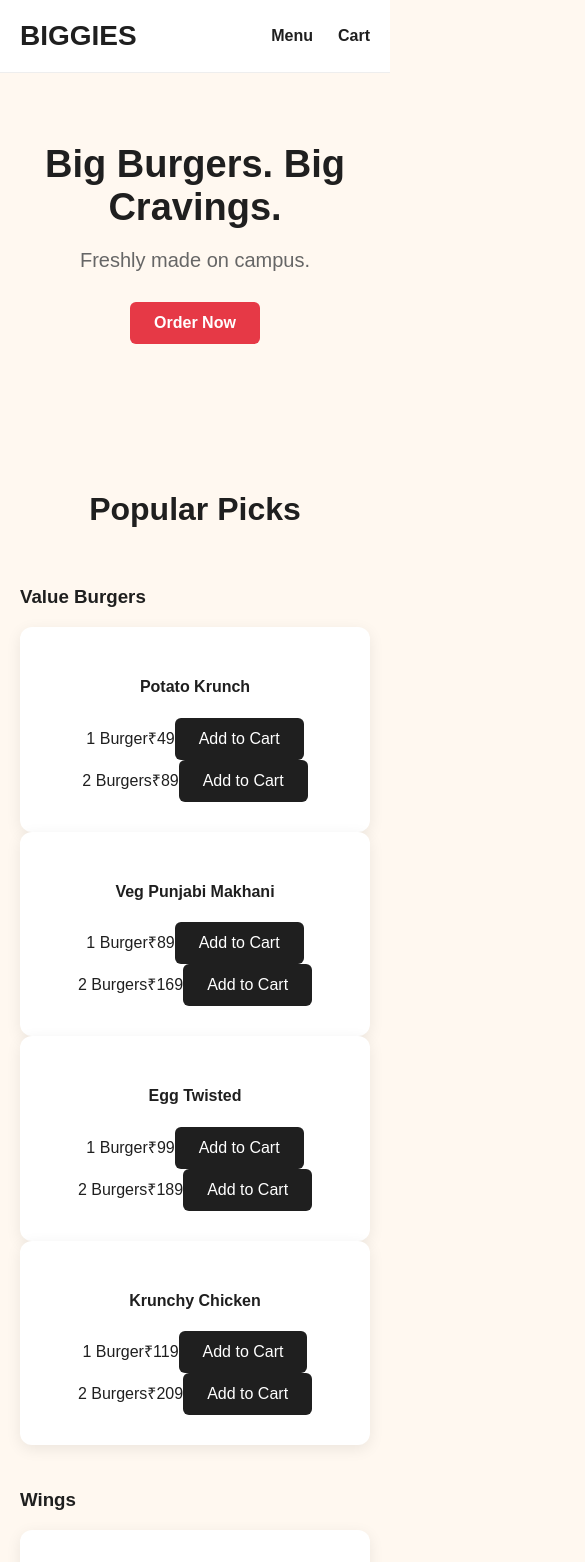
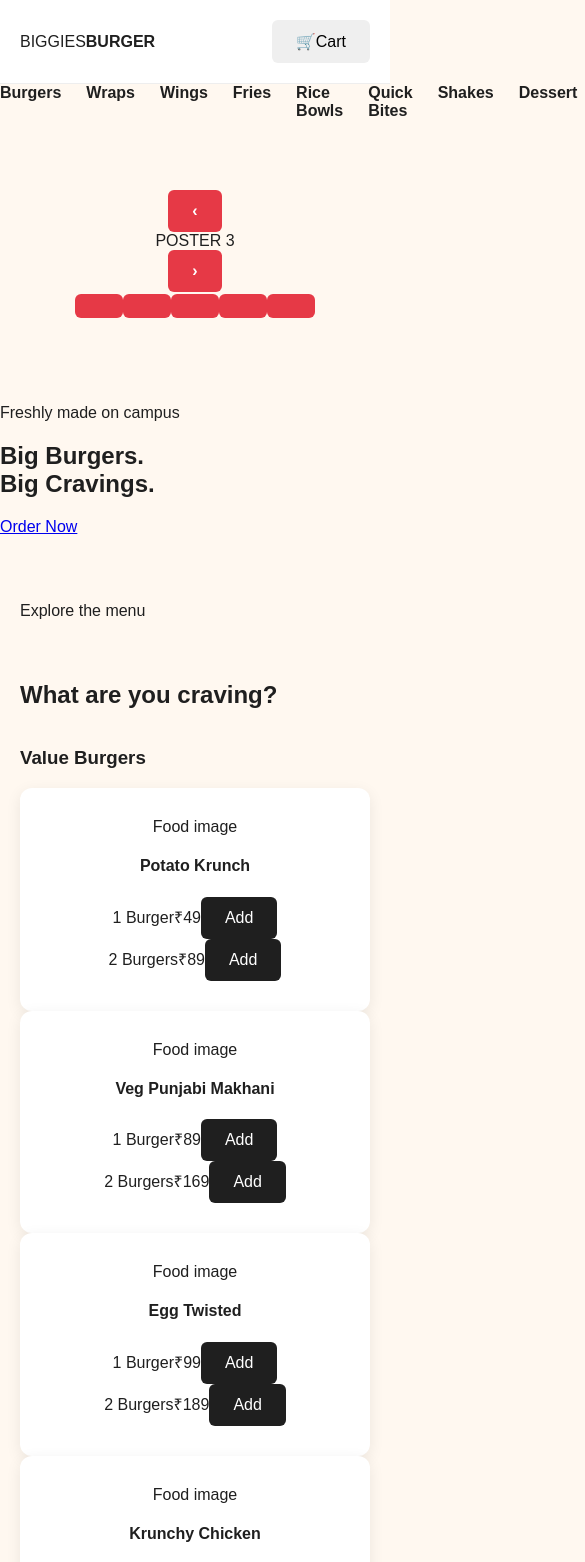
Before and after one commit to PushkarPal/Website, a React (Vite) app: page / in a window 390 px wide. Shown: the top 1562 px of the page, 585 px wide, since content can reach past the window. Built offline with nearby package versions, Linux system fonts and the light colour scheme.

Commit message:
Build mobile-first Biggies landing page

```diff
--- a/src/App.tsx
+++ b/src/App.tsx
@@ -1,55 +1,148 @@
+import { useEffect, useState } from 'react'
 import './App.css'
 import { menuItems } from './data/menu'
+
 const categories = [...new Set(menuItems.map((item) => item.category))]
+
+const landingCategories = [
+  { label: 'Burgers', target: 'burgers' },
+  { label: 'Wraps', target: 'bigg-wraps' },
+  { label: 'Wings', target: 'wings' },
+  { label: 'Fries', target: 'fries' },
+  { label: 'Rice Bowls', target: 'rice-bowls' },
+  { label: 'Quick Bites', target: 'quick-bites' },
+  { label: 'Shakes', target: 'thick-shakes' },
+  { label: 'Dessert', target: 'desserts' },
+  { label: 'Beverages', target: 'beverages' },
+]
+
 function App() {
+  const [posterIndex, setPosterIndex] = useState(0)
+
+  useEffect(() => {
+    const timer = window.setInterval(() => {
+      setPosterIndex((current) => (current + 1) % 5)
+    }, 3000)
+
+    return () => window.clearInterval(timer)
+  }, [])
+
+  const previousPoster = () => {
+    setPosterIndex((current) => (current + 4) % 5)
+  }
+
+  const nextPoster = () => {
+    setPosterIndex((current) => (current + 1) % 5)
+  }
+
   return (
-    <div>
-      <header>
-        <h1>BIGGIES</h1>
+    <div className="app">
+      <header className="site-header">
+        <div className="brand" aria-label="Biggies Burger">
+          <span>BIGGIES</span>
+          <strong>BURGER</strong>
+        </div>
 
-        <nav>
-          <a href="#menu">Menu</a>
-          <a href="#cart">Cart</a>
-        </nav>
+        <button className="cart-button" aria-label="Open cart">
+          <span>🛒</span>
+          <span>Cart</span>
+        </button>
       </header>
 
+      <nav className="category-nav" aria-label="Menu categories">
+        {landingCategories.map((category) => (
+          <a key={category.target} href={`#${category.target}`}>
+            {category.label}
+          </a>
+        ))}
+      </nav>
+
       <main>
-        <section>
-          <h2>Big Burgers. Big Cravings.</h2>
-          <p>Freshly made on campus.</p>
+        <section className="poster-section" aria-label="Promotions">
+          <div className="poster-slider">
+            <button
+              className="slider-arrow previous"
+              onClick={previousPoster}
+              aria-label="Previous poster"
+            >
+              ‹
+            </button>
 
-          <button>Order Now</button>
+            <div className="poster-track">
+              <div className="poster-box">
+                <span>POSTER {posterIndex + 1}</span>
+              </div>
+            </div>
+
+            <button
+              className="slider-arrow next"
+              onClick={nextPoster}
+              aria-label="Next poster"
+            >
+              ›
+            </button>
+          </div>
+
+          <div className="poster-dots" aria-label={`Poster ${posterIndex + 1} of 5`}>
+            {[0, 1, 2, 3, 4].map((index) => (
+              <button
+                key={index}
+                className={index === posterIndex ? 'active' : ''}
+                onClick={() => setPosterIndex(index)}
+                aria-label={`Show poster ${index + 1}`}
+              />
+            ))}
+          </div>
         </section>
 
-        <section id="menu">
-          <h2>Popular Picks</h2>
+        <section className="welcome-section">
+          <p className="eyebrow">Freshly made on campus</p>
+          <h1>Big Burgers.<br />Big Cravings.</h1>
+          <a className="order-button" href="#menu">
+            Order Now
+          </a>
+        </section>
 
-          <div>
+        <section id="menu" className="menu-section">
+          <div className="section-heading">
+            <p className="eyebrow">Explore the menu</p>
+            <h2>What are you craving?</h2>
+          </div>
+
           {categories.map((category) => (
-              <section key={category}>
+            <section
+              key={category}
+              id={category.toLowerCase().replace(/\s+/g, '-')}
+              className="menu-category"
+            >
               <h3>{category}</h3>
 
-                <div>
+              <div className="product-list">
                 {menuItems
                   .filter((item) => item.category === category)
                   .map((item) => (
-                      <article key={item.id}>
+                    <article key={item.id} className="product-card">
+                      <div className="product-image-placeholder" aria-hidden="true">
+                        <span>Food image</span>
+                      </div>
+
+                      <div className="product-info">
                         <h4>{item.name}</h4>
-                        <div>
+                        <div className="variant-list">
                           {item.variants.map((variant) => (
-                            <div key={variant.name}>
+                            <div key={variant.name} className="variant-row">
                               <span>{variant.name}</span>
                               <span>₹{variant.price}</span>
-                              <button>Add to Cart</button>
+                              <button>Add</button>
                             </div>
                           ))}
+                        </div>
                       </div>
                     </article>
                   ))}
               </div>
             </section>
           ))}
-          </div>
         </section>
       </main>
     </div>
```
Lines whose indentation alone changed are shown as unchanged.
